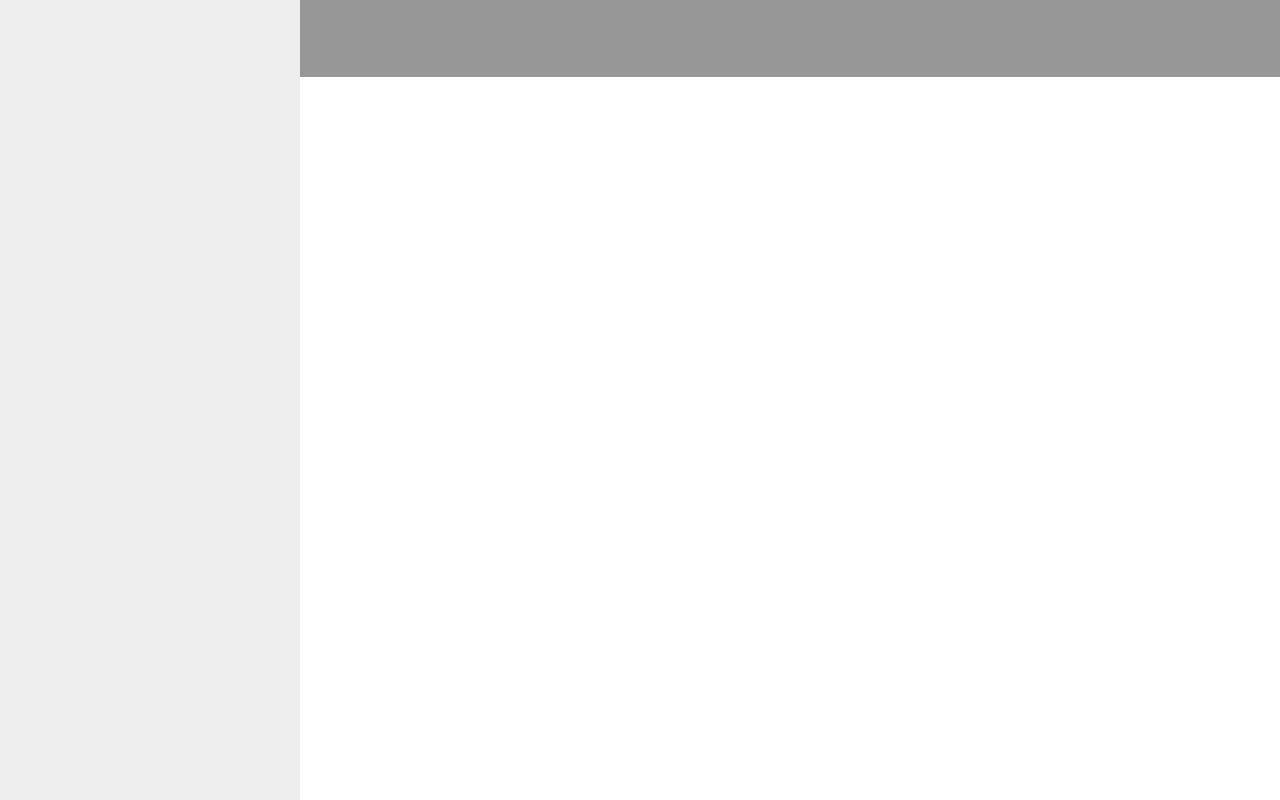
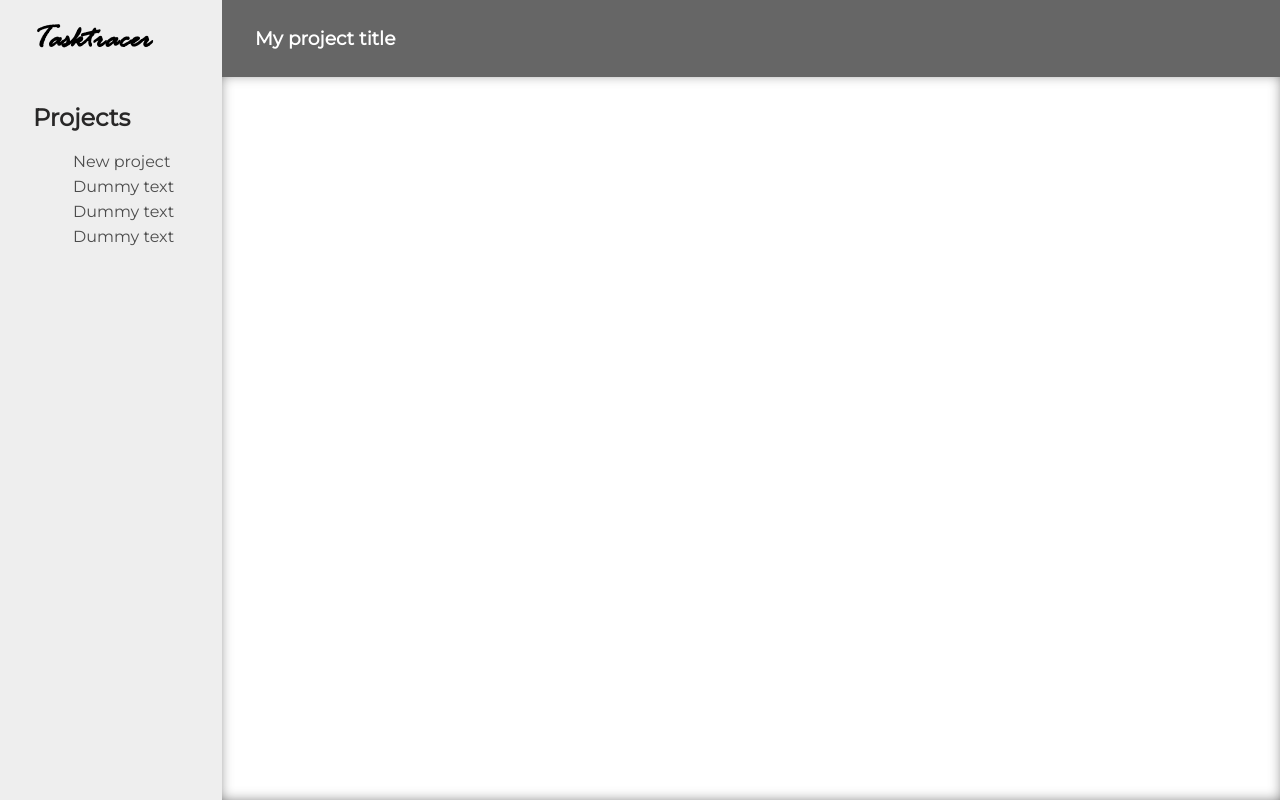
Before and after one commit to endaulster/to-do-list, a plain HTML site: page index.html in a window 1280 px wide. Drawn offline with Linux system fonts and the light colour scheme.

Commit message:
Initial CSS

```diff
--- a/index.html
+++ b/index.html
@@ -3,12 +3,23 @@
 <head>
     <meta charset="UTF-8">
     <meta name="viewport" content="width=device-width, initial-scale=1.0">
-    <title>To do App</title>
+    <title>Tasktracer</title>
     <link rel="stylesheet" href="style.css">
 </head>
 <body>
-    <div class="sidebar"></div>
-    <div class="nav"></div>
+    <div class="sidebar">
+        <h1 class="webtitle">Tasktracer</h1>
+        <h2 class="subtitle">Projects</h2>
+        <ul class="options">
+            <li>New project</li>
+            <li>Dummy text</li>
+            <li>Dummy text</li>
+            <li>Dummy text</li>
+        </ul>
+    </div>
+    <div class="nav">
+        <h3 class="protitle">My project title</h1>
+    </div>
     <div class="content"></div>
     <script src="main.js"></script>
 </body>
--- a/style.css
+++ b/style.css
@@ -1,11 +1,18 @@
+@import url('https://fonts.googleapis.com/css?family=Montserrat');
+@font-face {
+    font-family: vc;
+    src: url(font/vc.ttf);
+  }
+
 body {
     height: 100vh;
     border: 0px;
     padding: 0px;
     margin: 0px;
     display: grid;
-    grid-template-columns: 300px minmax(300px, 1fr);
+    grid-template-columns: 222px minmax(300px, 1fr);
     grid-template-rows: 77px 1fr;
+    font-family: Montserrat;
 }
 
 /* WE GIVE THE MAIN PAGE SOME FORMAT */
@@ -14,16 +21,49 @@ body {
     background-color: #eeeeee;
     grid-column: 1 / 2;
     grid-row: 1 / 3;
+    display: grid;
+    grid-template-rows: 0.11fr 50px;
+    padding: 0px 33px
 }
 
 .nav {
-    background-color: #979797;
+    background-color: #666666;
     grid-column: 2 / 3;
     grid-row: 1 / 2;
+    display: flex;
+    align-items: center;
 }
 
 .content {
     background-color: white;
     grid-column: 2 / 3;
     grid-row: 2 / 3;
+    box-shadow: 0px -1px 15px -5px rgba(0,0,0,0.75) inset;
+    -webkit-box-shadow: 0px -1px 15px -5px rgba(0,0,0,0.75) inset;
+    -moz-box-shadow: 0px -1px 15px -5px rgba(0,0,0,0.75) inset;
 }
+
+/* App title */
+
+.webtitle {
+    font-family: vc;
+    color: black;
+}
+
+.subtitle {
+    color:#282727;
+}
+
+.options {
+    list-style: none;
+    color: #4c4c4c;
+}
+
+.options li {
+    padding: 3px 0;
+}
+
+.protitle {
+    color: white;
+    padding-left: 33px;
+}
```
Also changed, not shown: font/vc.ttf (added).
